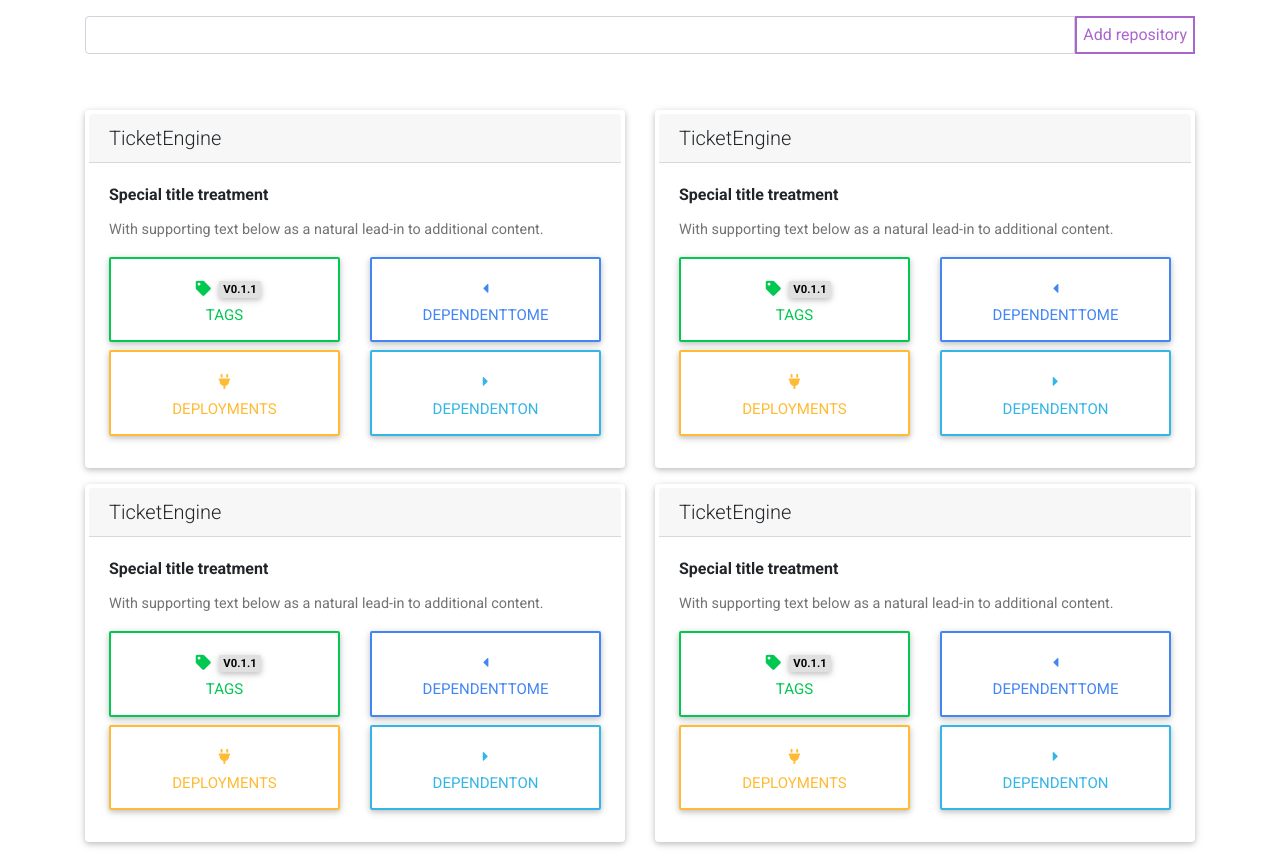
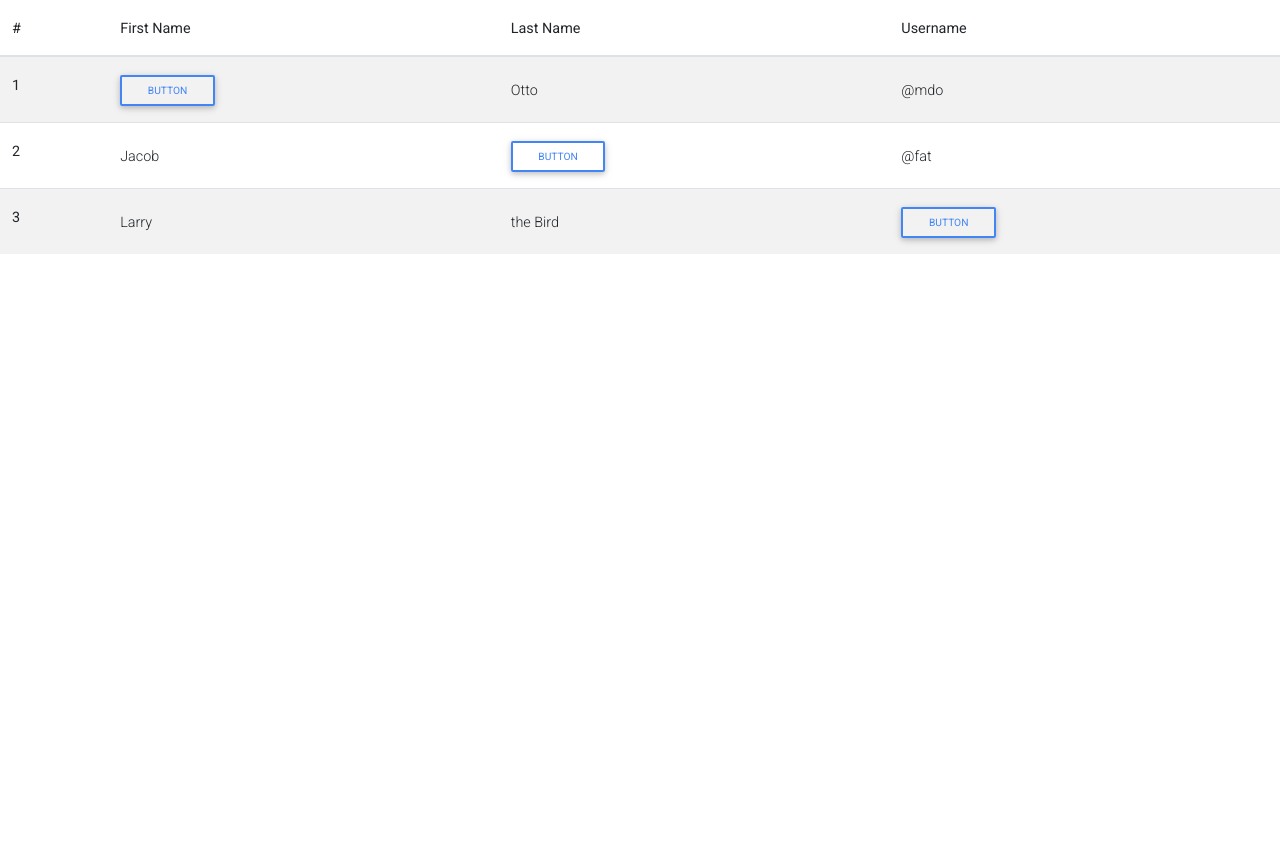
Before and after one commit to bbakla/tagtracker, a React (Create React App) app in the folder frontend/tracker/: page /tags in a window 1280 px wide. After the commit the page ends 800 px from the top, so only its background shows below. Built offline with nearby package versions, Linux system fonts and the light colour scheme.

Commit message:
routing to tags page works

```diff
--- a/frontend/tracker/package.json
+++ b/frontend/tracker/package.json
@@ -13,6 +13,7 @@
     "react-bootstrap": "^1.0.0",
     "react-cookie": "^4.0.3",
     "react-dom": "^16.13.1",
+    "react-router": "^5.1.2",
     "react-router-dom": "^5.1.2",
     "react-scripts": "3.4.0",
     "reactstrap": "^8.4.1"
--- a/frontend/tracker/src/App.js
+++ b/frontend/tracker/src/App.js
@@ -1,10 +1,16 @@
 import React, {Component} from 'react';
-import logo from './logo.svg';
+
 import './App.css';
-import {AddProject} from "./AddProject";
+
 import ProjectDashboard from "./ProjectDashboard";
 import 'bootstrap/dist/css/bootstrap.min.css';
 import 'mdbreact/dist/css/mdb.css';
+import { BrowserRouter }
+  from "react-router-dom";
+import Navigation from './components/Navbar';
+import history from "./history";
+import {Route, Router, Switch} from "react-router-dom";
+import {DisplayTags} from "./DisplayTags";
 
 export default class App extends Component {
   state = {
@@ -34,7 +40,16 @@ export default class App extends Component {
 
   render = () =>
 
-      <div className="container">
-        <ProjectDashboard/>
-      </div>
+<div>
+  <Router history={history}>
+    <Switch>
+      <Route exact path="/" component={ProjectDashboard}/>
+      <Route exact path="/tags" component={DisplayTags}/>
+    </Switch>
+  </Router>
+</div>
+
+
+
+
 }
--- /dev/null
+++ b/frontend/tracker/src/DisplayTags.js
@@ -0,0 +1,58 @@
+import React, {Component} from "react";
+
+export class DisplayTags extends Component{
+    render() {
+        return (
+
+            <div>
+
+                <table className="table table-striped table-responsive-md btn-table">
+
+                    <thead>
+                    <tr>
+                        <th>#</th>
+                        <th>First Name</th>
+                        <th>Last Name</th>
+                        <th>Username</th>
+                    </tr>
+                    </thead>
+
+                    <tbody>
+                    <tr>
+                        <th scope="row">1</th>
+                        <td>
+                            <button type="button" className="btn btn-outline-primary btn-sm m-0 waves-effect">Button
+                            </button>
+                        </td>
+                        <td>Otto</td>
+                        <td>@mdo</td>
+                    </tr>
+                    <tr>
+                        <th scope="row">2</th>
+                        <td>Jacob</td>
+                        <td>
+                            <button type="button" className="btn btn-outline-primary btn-sm m-0 waves-effect">Button
+                            </button>
+                        </td>
+                        <td>@fat</td>
+                    </tr>
+                    <tr>
+                        <th scope="row">3</th>
+                        <td>Larry</td>
+                        <td>the Bird</td>
+                        <td>
+                            <button type="button" className="btn btn-outline-primary btn-sm m-0 waves-effect">Button
+                            </button>
+                        </td>
+                    </tr>
+                    </tbody>
+
+                </table>
+
+
+            </div>
+
+
+        );
+    }
+}
--- a/frontend/tracker/src/ProjectDashboard.js
+++ b/frontend/tracker/src/ProjectDashboard.js
@@ -1,12 +1,17 @@
 import React, {Component} from "react";
 import {AddProject} from "./AddProject";
 import {DisplayProjects} from "./DisplayProjects";
+import Navigation from "./components/Navbar";
+
+
 
 export default class ProjectDashboard extends Component {
 
   render = () =>
       <div className="container">
+
         <div className="row mt-3">
+
           <AddProject/>
         </div>
         <div className="row mt-5">
--- a/frontend/tracker/src/Tag.js
+++ b/frontend/tracker/src/Tag.js
@@ -1,5 +1,6 @@
 import React, {Component} from "react";
-import {TagOptions} from "./TagOptions";
+import history from './history';
+import {Button} from "react-bootstrap";
 
 export class Tag extends Component {
   constructor(props) {
@@ -10,16 +11,34 @@ export class Tag extends Component {
     }
   }
 
-  handleOptions = () => {
-    if (this.state.showTagOptions) {
+/*  handleOptions = () => {
+   if (this.state.showTagOptions) {
       this.setState({showTagOptions: false});
+
     } else {
       this.setState({showTagOptions: true});
+
     }
+
+  }*/
+
+  render() {
+
+      return(
+          <div>
+              <Button className="btn btn-outline-success btn-lg btn-block mb-2"
+                      role="button" onClick={() => history.push('/tags')} >
+        <span>
+            <span className="fa fa-tag p-2"></span>
+            <span className="badge badge-light">v0.1.1</span>
+        </span>
+                  <br/>Tags
+              </Button>
+          </div>
+      );
   }
 
-  render = () =>
-      <div>
+     /* <div>
         <button className="btn btn-outline-success btn-lg btn-block mb-2"
                 role="button" onClick={this.handleOptions}>
         <span>
@@ -30,6 +49,6 @@ export class Tag extends Component {
         </button>
         {this.state.showTagOptions && <TagOptions/>}
 
-      </div>
+      </div>*/
 
 }
--- a/frontend/tracker/src/TagOptions.js
+++ b/frontend/tracker/src/TagOptions.js
@@ -1,12 +1,12 @@
 import React, {Component} from "react";
 import {NewTagForm} from "./NewTagForm";
+import {DisplayTags} from "./DisplayTags";
 
 export class TagOptions extends Component {
   render() {
     return (
-        <div className="btn-group-sm pb-4ö">
-          <button className="btn btn-outline-blue-grey btn-block">Edit Tag
-          </button>
+        <div className="btn-group-sm pb-4">
+        <DisplayTags/>
           <button className="btn btn-outline-danger btn-block">Delete Tag
           </button>
           <NewTagForm/>
--- /dev/null
+++ b/frontend/tracker/src/history.js
@@ -0,0 +1,3 @@
+import { createBrowserHistory as history} from 'history';
+
+export default history();
--- a/frontend/tracker/src/index.js
+++ b/frontend/tracker/src/index.js
@@ -3,9 +3,16 @@ import ReactDOM from 'react-dom';
 import './index.css';
 import App from './App';
 import * as serviceWorker from './serviceWorker';
+import { BrowserRouter} from 'react-router-dom';
 import "@fortawesome/fontawesome-free/css/all.css";
 
-ReactDOM.render(<App/>, document.getElementById('root'));
+ReactDOM.render(
+<BrowserRouter>
+    <App/>
+</BrowserRouter>
+
+
+    , document.getElementById('root'));
 
 // If you want your app to work offline and load faster, you can change
 // unregister() to register() below. Note this comes with some pitfalls.
```
Also changed, not shown: 2 other files (tests, documents, lock files or other folders).
